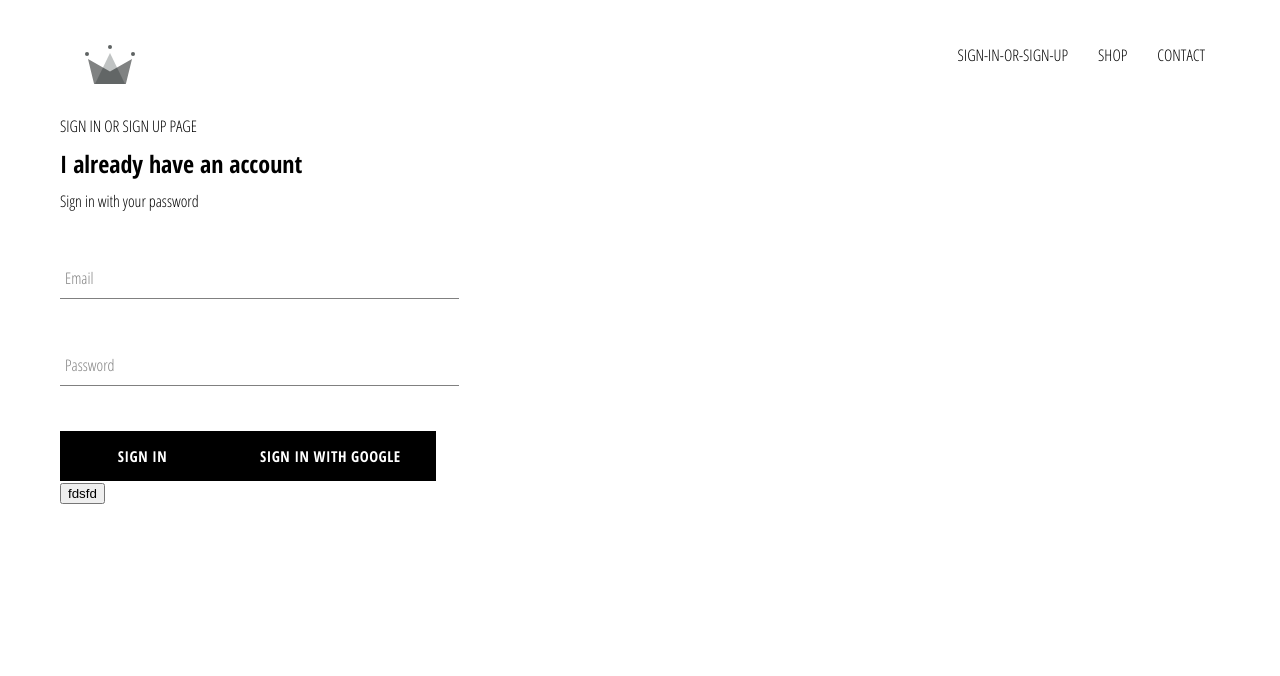
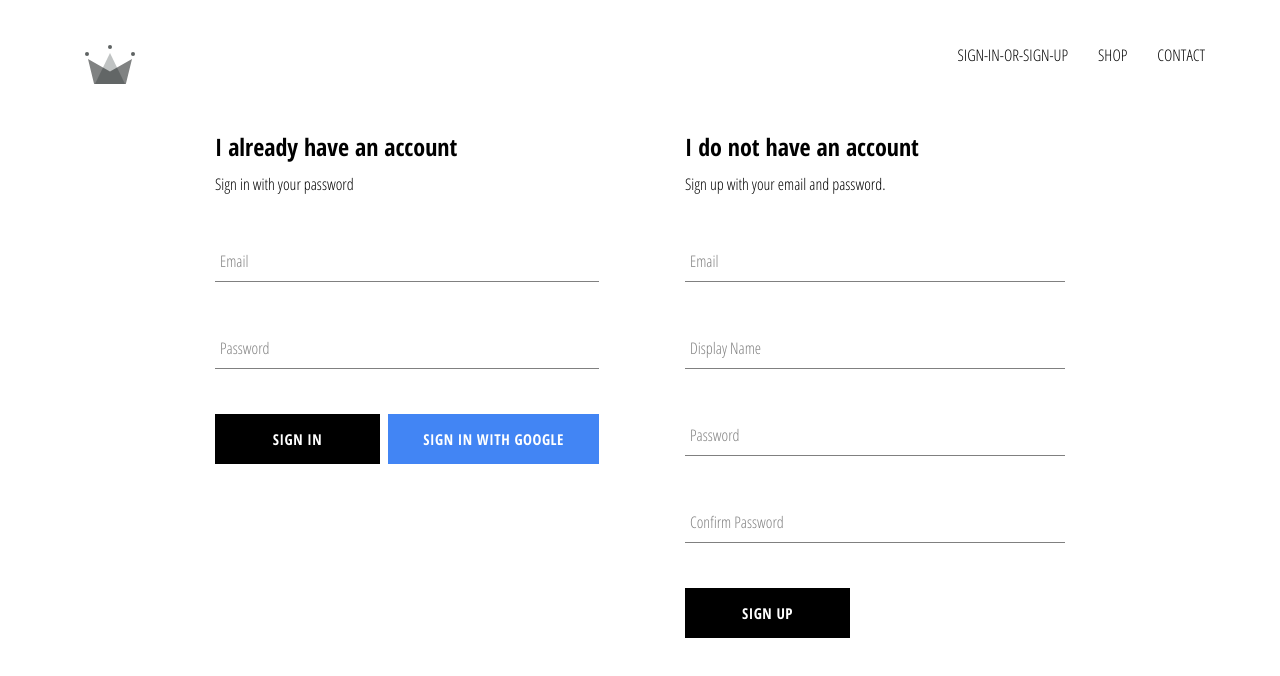
Before and after one commit to Doh09/crwn-clothing, a React (Create React App) app: page /sign-in-and-sign-up in a window 1280 px wide. Shown: the top 676 px of the page. Built offline with nearby package versions, Linux system fonts and the light colour scheme; no server answers.

Commit message:
Edited custom button, edited header, added usability to sign-in component, added sign-up component with email and password usability.

```diff
--- a/src/App.css
+++ b/src/App.css
@@ -7,3 +7,7 @@
     text-decoration: none;
     color: black;
 }
+
+*{
+    box-sizing: border-box;
+}
--- a/src/App.js
+++ b/src/App.js
@@ -6,9 +6,50 @@
 import {Route, Switch} from 'react-router-dom';
 import Header from './components/header/header.component.jsx';
 import SignInAndSignUpPage from './pages/sign-in-and-sign-up-page/sign-in-and-sign-up-page.component.jsx';
+import { auth, createUserProfileDocument } from './firebase/firebase.utils';
 
-function App() {
-  return (
+class App extends React.Component {
+
+constructor(props){
+super(props);
+this.state = {
+  currentUser: null
+};
+
+}
+
+unsubscribeFromAuth = null;
+
+componentDidMount(){
+  this.unsubscribeFromAuth = auth.onAuthStateChanged(async userAuth =>{
+    if (userAuth)
+    {
+       const userRef = await createUserProfileDocument(userAuth);
+
+         console.log("Found userRef.");
+      userRef.onSnapshot(snapshot => {
+        this.setState({
+          currentUser: {
+            id: snapshot.id,
+            ...snapshot.data()
+          }
+        }, () => {
+          console.log(this.state);
+        });
+      });
+    }
+    this.setState({currentUser: userAuth});
+
+ });
+}
+
+componentWillUnmount(){
+  this.unsubscribeFromAuth();
+}
+
+  render(){
+
+    return (
     <div>
     <Header />
     <Switch>
@@ -19,6 +60,9 @@
     </Switch>
     </div>
   );
+
+}
+
 }
 
 export default App;
--- a/src/components/custombutton/custom-button.component.jsx
+++ b/src/components/custombutton/custom-button.component.jsx
@@ -1,8 +1,8 @@
 import React from 'react'
 import './custom-button.styles.scss';
 
-const CustomButton = ({children, ...otherProps}) => (
-<button className='custom-button' {...otherProps}>
+const CustomButton = ({children, isGoogleSignIn, ...otherProps}) => (
+<button className={`${isGoogleSignIn ? 'google-sign-in' : ''} custom-button`} {...otherProps}>
 {children}
 </button>
 
--- a/src/components/custombutton/custom-button.styles.scss
+++ b/src/components/custombutton/custom-button.styles.scss
@@ -19,4 +19,12 @@
       color: black;
       border: 1px solid black;
     }
+
+    &.google-sign-in{
+      background-color: #4285f4;
+      color: white;
+      &:hover{
+        background-color: #357ae8;
+      }
+    }
   }
--- a/src/components/header/header.component.jsx
+++ b/src/components/header/header.component.jsx
@@ -1,6 +1,7 @@
 import React from 'react';
 import './header.styles.scss';
 import { Link } from 'react-router-dom';
+import { auth } from '../../firebase/firebase.utils';
 import {ReactComponent as Logo } from '../../assets/crown.svg';
 
 const Header = () => (
@@ -10,9 +11,17 @@
 </Link>
 
 <div className='options'>
-<Link className='option' to='/sign-in-and-sign-up'>
-SIGN-IN-OR-SIGN-UP
-</Link>
+{
+    auth.currentUser ?
+    <Link className='option' to='/' onClick={() => auth.signOut()}>
+    SIGN-OUT
+    </Link>
+    :
+    <Link className='option' to='/sign-in-and-sign-up'>
+    SIGN-IN-OR-SIGN-UP
+    </Link>
+}
+
 <Link className='option' to='/shop'>
 SHOP
 </Link>
--- a/src/components/sign-in/sign-in.component.jsx
+++ b/src/components/sign-in/sign-in.component.jsx
@@ -2,7 +2,7 @@
 import './sign-in.styles.scss';
 import FormInput from '../../components/form-input/form-input.component.jsx';
 import CustomButton from '../custombutton/custom-button.component.jsx';
-import { signInWithGoogle } from '../../firebase/firebase.utils';
+import { signInWithGoogle, auth, createUserProfileDocument } from '../../firebase/firebase.utils';
 
 class SignIn extends React.Component {
     constructor(props){
@@ -13,8 +13,16 @@
         }
     }
 
-    handleSubmit = event => {
+    handleSubmit = async event => {
         event.preventDefault();
+        const { email, password } = this.state;
+
+        try{
+            await auth.signInWithEmailAndPassword(email, password);
+        }
+        catch(error){
+            alert(error);
+        }
 
         this.setState({ email:'', password:'' })
     }
@@ -46,13 +54,14 @@
         handleChange={this.handleChange}
         label='Password'
          />
+            <div className='buttons'>
+            <CustomButton type='submit' value='Submit Form' >Sign In</CustomButton>
+            <CustomButton onClick={signInWithGoogle} isGoogleSignIn>
+            {' '}
+            Sign In With Google{' '}
+            </CustomButton>
 
-        <CustomButton type='submit' value='Submit Form' >Sign In</CustomButton>
-        <CustomButton onClick={signInWithGoogle}>
-        {' '}
-        Sign In With Google{' '}
-        </CustomButton>
-        <button onClick={signInWithGoogle}>fdsfd</button>
+            </div>
         </form>
 
         </div>)
--- a/src/components/sign-in/sign-in.styles.scss
+++ b/src/components/sign-in/sign-in.styles.scss
@@ -6,4 +6,9 @@
     .title{
         margin: 10px 0px;
 }
+
+.buttons{
+    display: flex;
+    justify-content: space-between;
 }
+}
--- /dev/null
+++ b/src/components/sign-up/sign-up.component.jsx
@@ -0,0 +1,98 @@
+import React from 'react';
+import './sign-up.styles.scss';
+import FormInput from '../../components/form-input/form-input.component.jsx';
+import CustomButton from '../custombutton/custom-button.component.jsx';
+import { auth, createUserProfileDocument } from '../../firebase/firebase.utils.js';
+
+class SignUp extends React.Component{
+    constructor(props){
+        super(props);
+        this.state = {
+            displayName: '',
+            email: '',
+            password: '',
+            confirmPassword: ''
+        }
+    }
+
+    handleSubmit = async event => {
+        event.preventDefault();
+        const {displayName, email, password, confirmPassword } = this.state;
+
+            if (password !== confirmPassword) {
+                alert("Password and confirm password did not match");
+                return;
+            }
+            var moreData = "more data as additional data";
+            try{
+                const { user } = await auth.createUserWithEmailAndPassword(email, password);
+                //user.displayName = displayName;
+                await createUserProfileDocument(user, {displayName, moreData});
+                this.setState({
+                    displayName: '',
+                    email: '',
+                    password: '',
+                    confirmPassword: '',
+                    test: displayName
+                });
+            }
+            catch(error){
+                alert(error);
+            }
+
+
+        }
+
+
+    handleChange = event => {
+        const {name, value} = event.target;
+        this.setState({[name]:value});
+    }
+
+    render(){
+        const {displayName, email, password, confirmPassword } = this.state;
+        return (
+            <div className='sign-up'>
+                <h2 className='title'>I do not have an account</h2>
+                <span>Sign up with your email and password.</span>
+                <form onSubmit={this.handleSubmit}>
+                <FormInput
+                type='email'
+                name='email'
+                value={email}
+                onChange={this.handleChange}
+                label='Email'
+                required
+                />
+                <FormInput
+                type='text'
+                name='displayName'
+                value={displayName}
+                onChange={this.handleChange}
+                label='Display Name'
+                required
+                />
+                <FormInput
+                type='password'
+                name='password'
+                value={password}
+                onChange={this.handleChange}
+                label='Password'
+                required
+                />
+                <FormInput
+                type='password'
+                name='confirmPassword'
+                value={confirmPassword}
+                onChange={this.handleChange}
+                label='Confirm Password'
+                required
+                />
+                <CustomButton type='submit' value='Submit Form'>Sign Up</CustomButton>
+                </form>
+            </div>
+        );
+    }
+}
+
+export default SignUp;
--- /dev/null
+++ b/src/components/sign-up/sign-up.styles.scss
@@ -0,0 +1,9 @@
+.sign-up{
+    display: flex;
+    flex-direction: column;
+    width: 380px;
+
+    .title{
+        margin: 10px 0px;
+    }
+}
--- a/src/firebase/firebase.utils.js
+++ b/src/firebase/firebase.utils.js
@@ -13,6 +13,33 @@
     measurementId: "G-792VR5KLS6"
   };
 
+  export const createUserProfileDocument = async (userAuth, additionalData) => {
+    if (!userAuth) return;
+    console.log(userAuth.uid);
+    const userRef = firestore.doc(`users/${userAuth.uid}`);
+
+    const snapshot = await userRef.get();
+
+    if (!snapshot.exists)
+    {
+      const { displayName, email} = userAuth;
+      //if (userAuth.displayName === 'null')
+      const createdAt = new Date();
+
+      try{
+        await userRef.set({
+          displayName,
+          email,
+          createdAt,
+          ...additionalData
+        });
+
+      }
+      catch(err){console.log(`Error creating user ${err.message}`)}
+    }
+    return userRef;
+  };
+
 firebase.initializeApp(config);
 
 export const auth = firebase.auth();
--- a/src/pages/sign-in-and-sign-up-page/sign-in-and-sign-up-page.component.jsx
+++ b/src/pages/sign-in-and-sign-up-page/sign-in-and-sign-up-page.component.jsx
@@ -1,10 +1,12 @@
 import React from 'react';
 import './sign-in-and-sign-up-page.styles.scss';
 import SignIn from '../../components/sign-in/sign-in.component.jsx';
+import SignUp from '../../components/sign-up/sign-up.component.jsx';
+
 const SignInAndSignUpPage = () => (
 <div className='sign-in-and-sign-up'>
-SIGN IN OR SIGN UP PAGE
 <SignIn/>
+<SignUp/>
 </div>
 
 )
--- a/src/pages/sign-in-and-sign-up-page/sign-in-and-sign-up-page.styles.scss
+++ b/src/pages/sign-in-and-sign-up-page/sign-in-and-sign-up-page.styles.scss
@@ -0,0 +1,6 @@
+.sign-in-and-sign-up{
+    width: 850px;
+    display: flex;
+    justify-content: space-between;
+    margin: 30px auto;
+}
```
